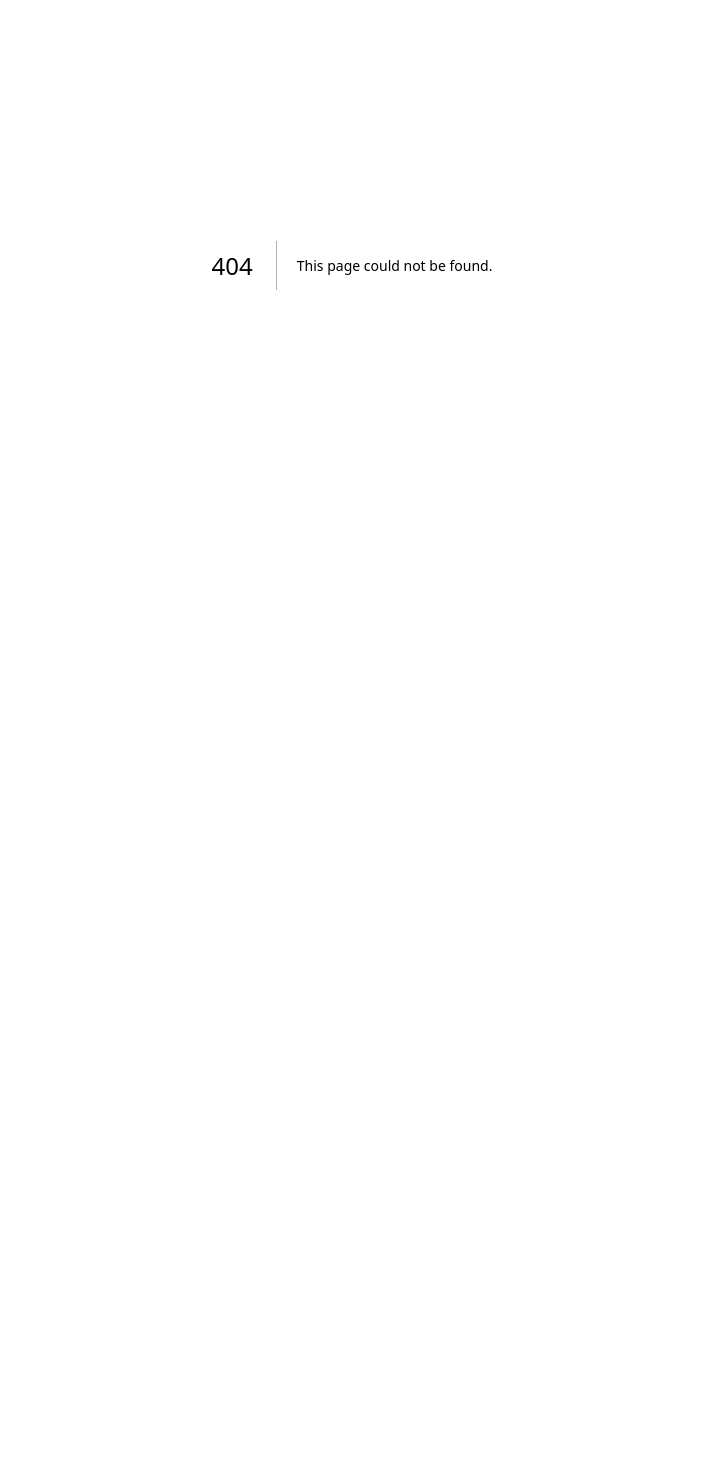
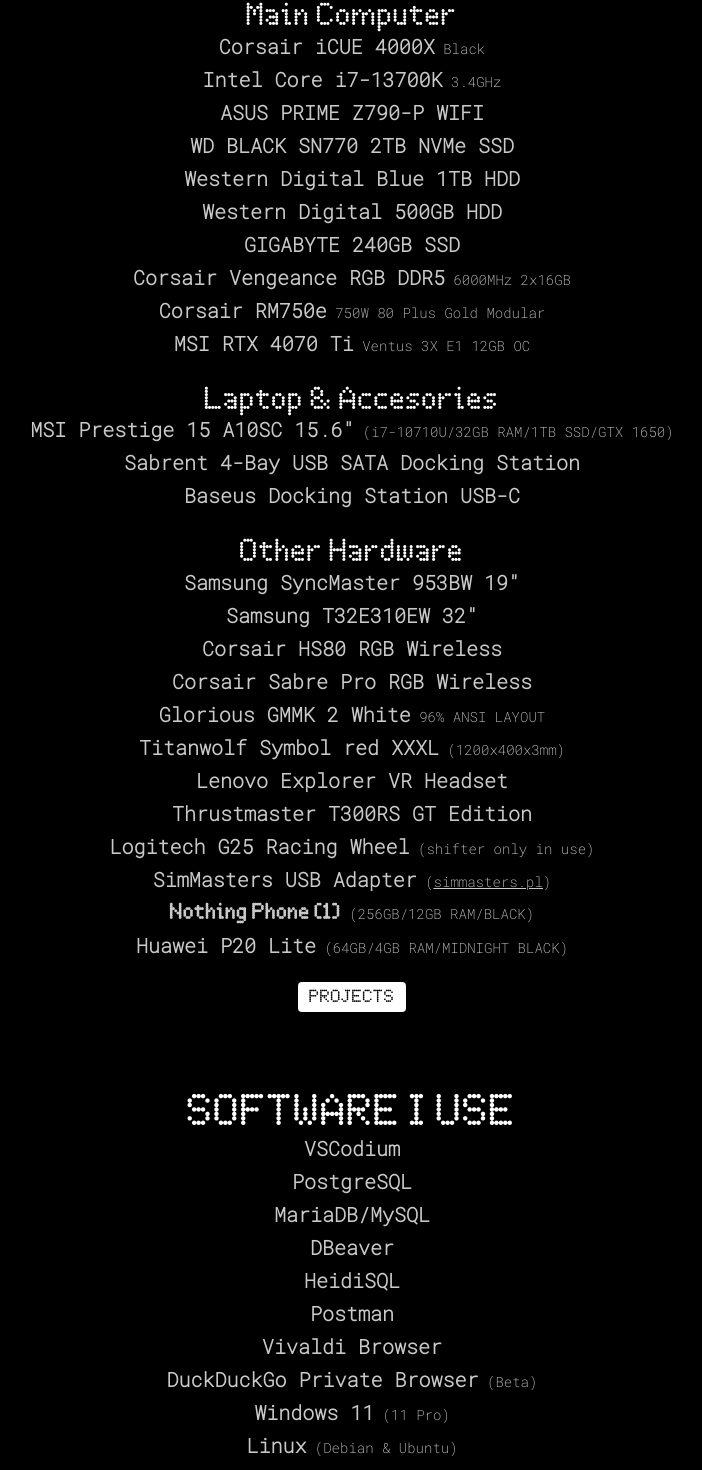
Before and after one commit to Jordanpkl/jordanpkl.dev, a Next.js app: page /uses in a window 1280 px wide. Before the commit this address had no page. Shown: the part 135-1605 px from the top of the page, without its empty margins (288-990 px from the left). Before the commit the page ends 800 px from the top, so only its background shows below. Built offline with nearby package versions, Linux system fonts and the light colour scheme.

Commit message:
Add uses page

```diff
--- /dev/null
+++ b/src/Content/Uses.json
@@ -0,0 +1,138 @@
+{
+    "computer": [
+        {
+            "label": "Corsair iCUE 4000X",
+            "description": "Black"
+        },
+        {
+            "label": "Intel Core i7-13700K",
+            "description": "3.4GHz"
+        },
+        {
+            "label": "ASUS PRIME Z790-P WIFI"
+        },
+        {
+            "label": "WD BLACK SN770 2TB NVMe SSD"
+        },
+        {
+            "label": "Western Digital Blue 1TB HDD"
+        },
+        {
+            "label": "Western Digital 500GB HDD"
+        },
+        {
+            "label": "GIGABYTE 240GB SSD"
+        },
+        {
+            "label": "Corsair Vengeance RGB DDR5",
+            "description": "6000MHz 2x16GB"
+        },
+        {
+            "label": "Corsair RM750e",
+            "description": "750W 80 Plus Gold Modular"
+        },
+        {
+            "label": "MSI RTX 4070 Ti",
+            "description": "Ventus 3X E1 12GB OC"
+        }
+    ],
+    "laptop": [
+        {
+            "label": "MSI Prestige 15 A10SC 15.6\"",
+            "description": "(i7-10710U/32GB RAM/1TB SSD/GTX 1650)"
+        },
+        {
+            "label": "Sabrent 4-Bay USB SATA Docking Station"
+        },
+        {
+            "label": "Baseus Docking Station USB-C"
+        }
+    ],
+    "other": [
+        {
+            "label": "Samsung SyncMaster 953BW 19\""
+        },
+        {
+            "label": "Samsung T32E310EW 32\""
+        },
+        {
+            "label": "Corsair HS80 RGB Wireless"
+        },
+        {
+            "label": "Corsair Sabre Pro RGB Wireless"
+        },
+        {
+            "label": "Glorious GMMK 2 White",
+            "description": "96% ANSI LAYOUT"
+        },
+        {
+            "label": "Titanwolf Symbol red XXXL",
+            "description": "(1200x400x3mm)"
+        },
+        {
+            "label": "Lenovo Explorer VR Headset"
+        },
+        {
+            "label": "Thrustmaster T300RS GT Edition"
+        },
+        {
+            "label": "Logitech G25 Racing Wheel",
+            "description": "(shifter only in use)"
+        },
+        {
+            "label": "SimMasters USB Adapter",
+            "urlLabel": "simmasters.pl",
+            "url": "https://www.simmasters.pl/index.php/produkt/119/"
+        },
+        {
+            "label": "Nothing Phone (1)",
+            "description": "(256GB/12GB RAM/BLACK)",
+            "classes": "font-NFont5x7"
+        },
+        {
+            "label": "Huawei P20 Lite",
+            "description": "(64GB/4GB RAM/MIDNIGHT BLACK)"
+        }
+    ],
+    "buttons": [
+        {
+            "link": "/projects",
+            "label": "Projects"
+        }
+    ],
+    "software": [
+        {
+            "label": "VSCodium"
+        },
+        {
+            "label": "PostgreSQL"
+        },
+        {
+            "label": "MariaDB/MySQL"
+        },
+        {
+            "label": "DBeaver"
+        },
+        {
+            "label": "HeidiSQL"
+        },
+        {
+            "label": "Postman"
+        },
+        {
+            "label": "Vivaldi Browser"
+        },
+        {
+            "label": "DuckDuckGo Private Browser",
+            "description": "(Beta)"
+        },
+        {
+            "label": "Windows 11",
+            "description": "(11 Pro)"
+        },
+        {
+            "label": "Linux",
+            "description": "(Debian & Ubuntu)"
+        }
+    ]
+}
--- /dev/null
+++ b/src/Interfaces/Uses.tsx
@@ -0,0 +1,25 @@
+import { Buttons } from "./Shared";
+
+export const UsesInitialVales = {
+    computer: [],
+    laptop: [],
+    other: [],
+    buttons: [],
+    software: [],
+}
+
+interface devices {
+    label: string,
+    description: string | null,
+    urlLabel: string | null,
+    url: string | null,
+    classes: string | null,
+}
+
+export interface UsesProps {
+    computer?: devices[];
+    laptop?: devices[];
+    other?: devices[];
+    buttons?: Buttons[];
+    software?: { label: string, description: string | null }[];
+}
--- /dev/null
+++ b/src/app/api/uses/route.ts
@@ -0,0 +1,5 @@
+import { NextResponse } from 'next/server';
+import Data from '@/Content/Uses.json'
+export async function GET() {
+    return NextResponse.json(Data);
+}
--- /dev/null
+++ b/src/app/uses/page.tsx
@@ -0,0 +1,95 @@
+'use client'
+import { Center, Text, Container, Button, Loader } from "@mantine/core";
+import Link from "next/link";
+import { useEffect, useState } from "react";
+import { UsesInitialVales, UsesProps } from "@/Interfaces/Uses";
+import axios from "axios";
+
+export default function Uses() {
+    const [usesData, setUsesData] = useState<UsesProps>(UsesInitialVales);
+    const [fetched, setFetched] = useState<Boolean>(false);
+
+    const fetchAbout = async () => {
+        const response = await axios.get('/api/uses')
+        setUsesData(response.data)
+        setFetched(true)
+    }
+    useEffect(() => {
+        fetchAbout();
+    }, [])
+    return !fetched ? (
+        <Center mih={'90vh'}>
+            <Loader color="white" size="xl" type="dots" />
+        </Center>
+    ) : (
+        <>
+            <Center mih={'90vh'}>
+                <Container className="font-RobotoMono" pt={'5rem'} pb={'5rem'}>
+                    <Text className="font-NFont5x7" ta="center" size={'2.5rem'} c={'white'} pb={'1rem'}>EQUIPMENT I USE</Text>
+                    <Text className="font-NFont5x7" ta="center" size={'1.8rem'} c={'white'}>Main Computer</Text>
+                    {usesData.computer?.map((device, index) => (
+                        <Text key={index} ta="center" size={'xl'} fw={700} className={device.classes ? device.classes : ''}>
+                            {device.label}
+                            {device.description ? <Text span size="sm" className="font-RobotoMono"> {device.description}</Text> : ''}
+                            {(device.urlLabel && device.url) ? (
+                                <Text span size="sm"> (<Link href={device.url}>{device.urlLabel}</Link>)</Text>
+                            ) : ''}
+                        </Text>
+                    ))}
+                    <br />
+                    <Text className="font-NFont5x7" ta="center" size={'1.8rem'} c={'white'}>Laptop & Accesories</Text>
+                    {usesData.laptop?.map((device, index) => (
+                        <Text key={index} ta="center" size={'xl'} fw={700} className={device.classes ? device.classes : ''}>
+                            {device.label}
+                            {device.description ? <Text span size="sm" className="font-RobotoMono"> {device.description}</Text> : ''}
+                            {(device.urlLabel && device.url) ? (
+                                <Text span size="sm"> (<Link href={device.url}>{device.urlLabel}</Link>)</Text>
+                            ) : ''}
+                        </Text>
+                    ))}
+                    <br />
+                    <Text className="font-NFont5x7" ta="center" size={'1.8rem'} c={'white'}>Other Hardware</Text>
+                    {usesData.other?.map((device, index) => (
+                        <Text key={index} ta="center" size={'xl'} fw={700} className={device.classes ? device.classes : ''}>
+                            {device.label}
+                            {device.description ? <Text span size="sm" className="font-RobotoMono"> {device.description}</Text> : ''}
+                            {(device.urlLabel && device.url) ? (
+                                <Text span size="sm"> (<u><Link href={device.url}>{device.urlLabel}</Link></u>)</Text>
+                            ) : ''}
+                        </Text>
+                    ))}
+
+                    <Center>
+                        {usesData.buttons?.map((button, index) => (
+                            <Button
+                                key={index}
+                                variant="filled"
+                                className="font-NFont5x7 font-normal"
+                                size="compact-md"
+                                mt={'1.25rem'}
+                                mr={'0.5rem'}
+                                ml={'0.5rem'}
+                                color="#fff"
+                                c="black"
+                                component={Link}
+                                href={button.link}
+                            >
+                                {button.label.toUpperCase()}
+                            </Button>
+                        ))}
+                    </Center>
+                </Container>
+            </Center>
+            <Container className="font-RobotoMono">
+                <Text className="font-NFont5x7" ta="center" size={'2.5rem'} c={'white'}>SOFTWARE I USE</Text>
+                {usesData.software?.map((software, index) => (
+                    <Text key={index} ta="center" size={'xl'} fw={700}>
+                        {software.label}
+                        {software.description ? <Text span size="sm"> {software.description}</Text> : ''}
+                    </Text>
+                ))}
+            </Container>
+            <Container p={'5rem'} />
+        </>
+    )
+};
```
